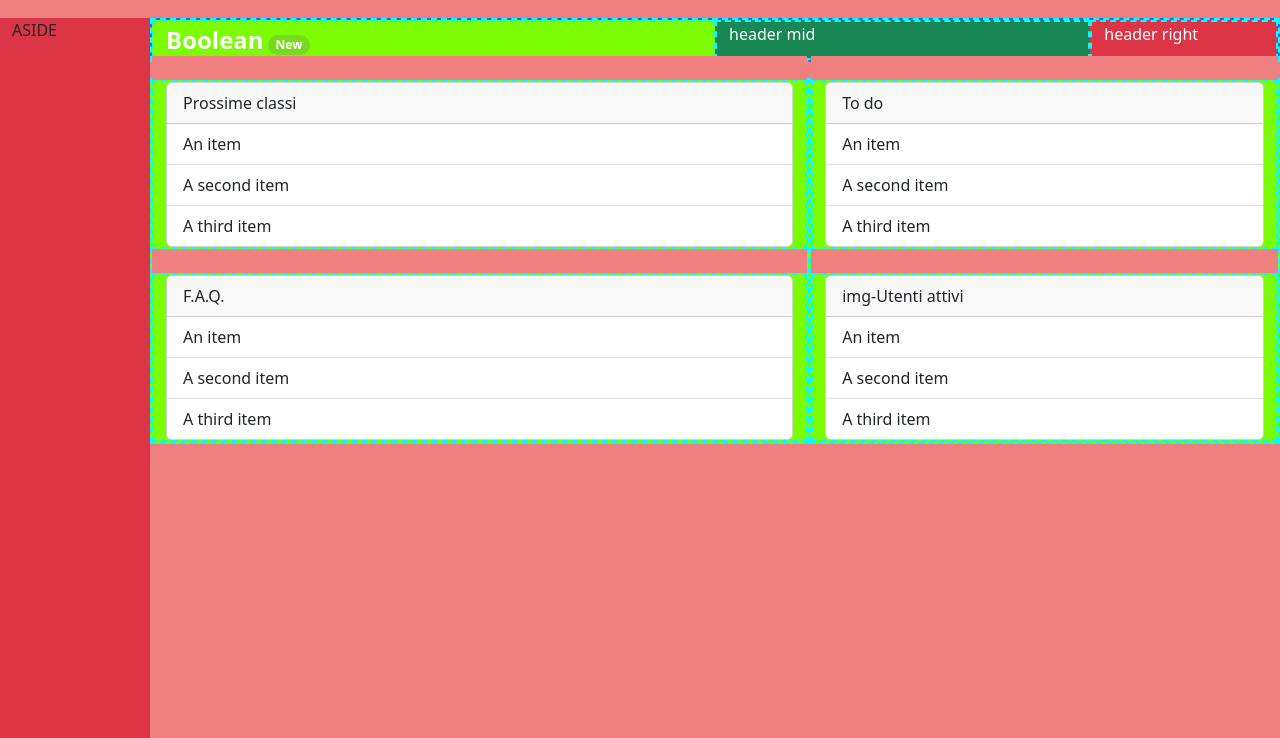
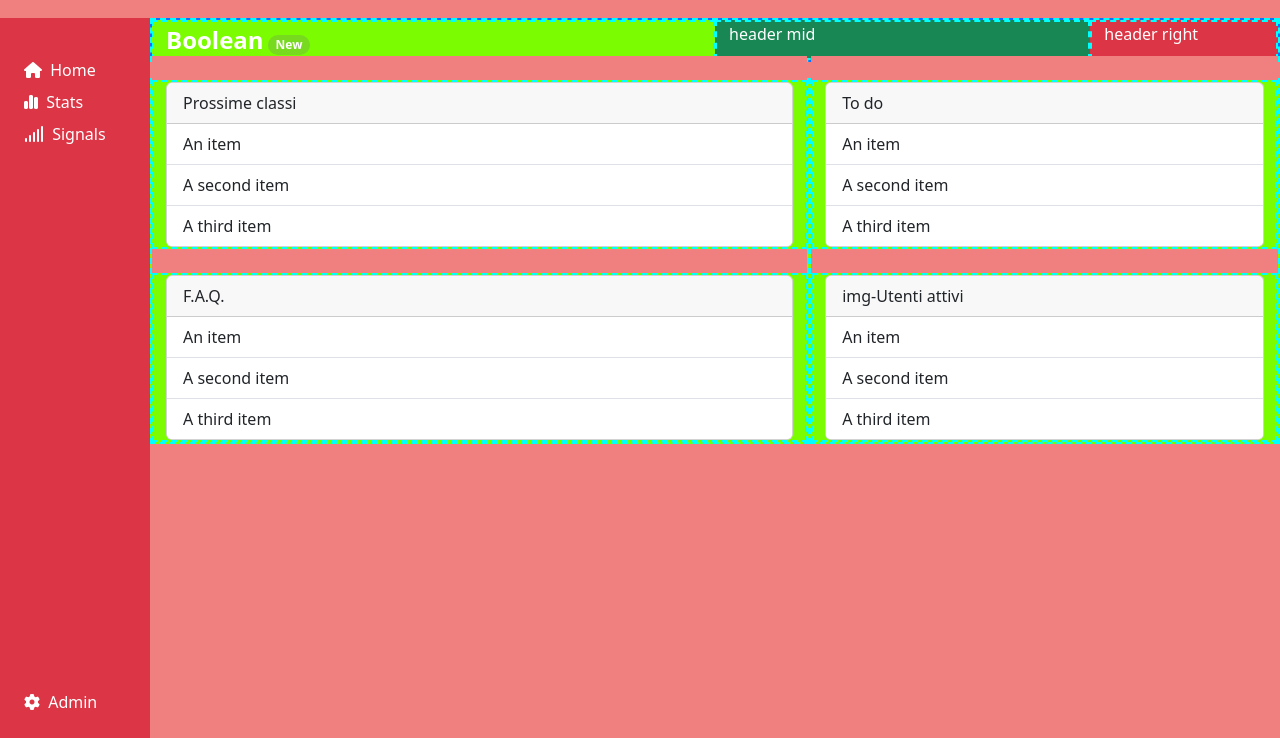
Before and after one commit to Claudio-Pri/html-css-bootstrap-dashboard, a plain HTML site: page index.html in a window 1280 px wide. Shown: the part 62-800 px from the top of the page. Drawn offline with nearby package versions, Linux system fonts and the light colour scheme.

Commit message:
Struttura aside

```diff
--- a/index.html
+++ b/index.html
@@ -52,9 +52,37 @@
     <main>
         <div class="container-fluid">
             <div class="row text-center text-md-start">
-                <div class="my-aside bg-danger">
+                <div class="my-aside d-flex flex-column justify-content-between bg-danger pt-4 px-lg-4">
 
-                    ASIDE
+                    <ul class="list-unstyled py-2 text-center text-lg-start">
+                        <li class="my-2">
+                            <a href="#" class="text-decoration-none text-white">
+                                <span><i class="fa-solid fa-house me-1"></i></span>
+                                <span class="d-none d-lg-inline-block">Home</span>
+                            </a>
+                        </li>
+                        <li class="my-2">
+                            <a href="#" class="text-decoration-none text-white">
+                                <span><i class="fa-solid fa-chart-simple me-1"></i></span>
+                                <span class="d-none d-lg-inline-block">Stats</span>
+                            </a>
+                        </li>
+                        <li class="my-2">
+                            <a href="#" class="text-decoration-none text-white">
+                                <span><i class="fa-solid fa-signal me-1"></i></span>
+                                <span class="d-none d-lg-inline-block">Signals</span>
+                            </a>
+                        </li>
+                    </ul>
+
+                    <ul class="list-unstyled py-2">
+                        <li>
+                            <a href="#" class="text-decoration-none text-white">
+                                <span><i class="fa-solid fa-gear me-1"></i></span>
+                                <span class="d-none d-lg-inline-block">Admin</span>
+                            </a>
+                        </li>
+                    </ul>
 
 
                 </div>
```
